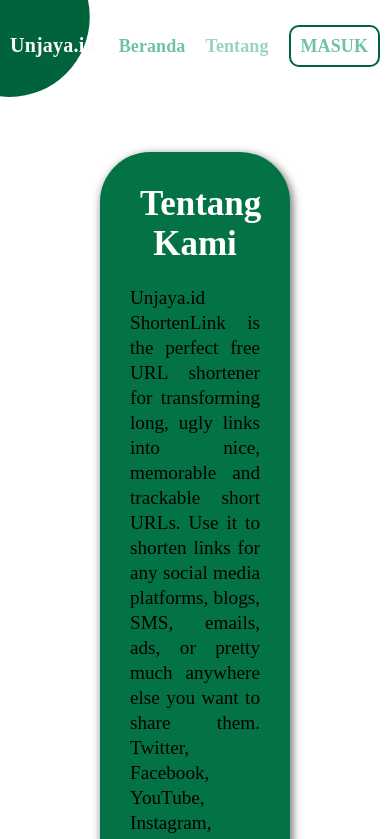
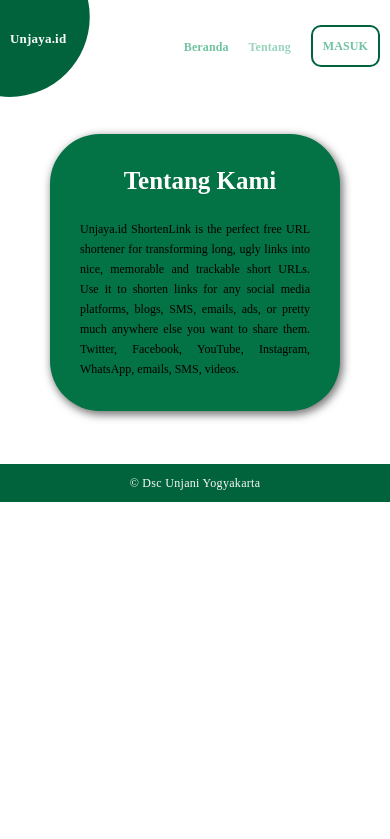
Before and after one commit to SokKanaTorajd/fe-unjaya-short-url, a Next.js app: page /tentang in a window 390 px wide. Shown: the top 839 px of the page. Built offline with nearby package versions, Linux system fonts and the light colour scheme.

Commit message:
FINISH!!!!!!

```diff
--- a/styles/layout.css
+++ b/styles/layout.css
@@ -808,3 +808,26 @@
         padding: 10px;
     }
 }
+/* bagian tentang */
+@media(max-width:500px){
+    .container{
+        padding: 10% 50px;
+    }
+    #about .abt-1 p{
+        font-size: 12px;
+        line-height: 20px;
+      }
+      #about h1 span{
+        font-size: 25px;
+      }
+      #about{
+        padding: 5px 30px 20px 30px;
+        height: 60%;
+      }
+    .right a{
+        font-size:12px;
+    }
+    .navbar>.left h2{
+        font-size: 13px;
+    }
+}
```
